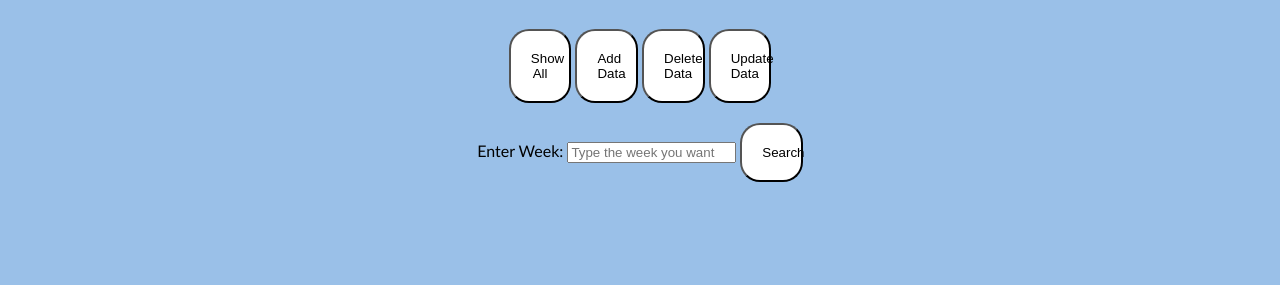
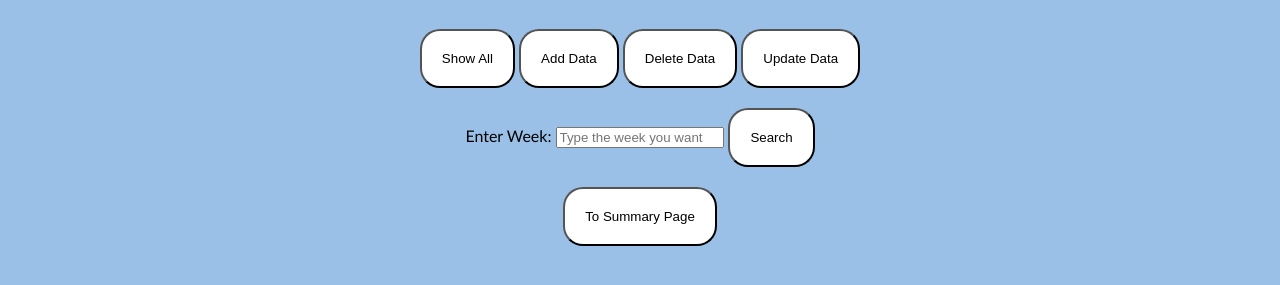
Before and after one commit to zed99-git/BED_Assignmentt, a website: page overview/public/statistics.html in a window 1280 px wide. Shown: the part 267-552 px from the top of the page. Drawn offline with Linux system fonts and the light colour scheme.

Commit message:
added button href

```diff
--- a/overview/public/statistics.html
+++ b/overview/public/statistics.html
@@ -76,6 +76,7 @@
         <input type="number" id="acute_diarrhoea" name="acute_diarrhoea" required><br>
         <button type="submit">Update</button>
     </form>
+    <button onclick="location.href='summary.html'">To Summary Page</button>
     <script src="./scripts/script.js"></script>
 </header>
 </body>
--- a/overview/style/styles2.css
+++ b/overview/style/styles2.css
@@ -42,9 +42,10 @@ h3{
     margin-top: 100px;
 }
 button{
-    width: 5%;
+    width: fit-content;
     padding: 20px;
     border-width: 2px;
     border-radius: 20px;
     background-color: white;
+    overflow: hidden;
 }
```
Also changed, not shown: overview/public/overview.html (+1 -1 lines).
